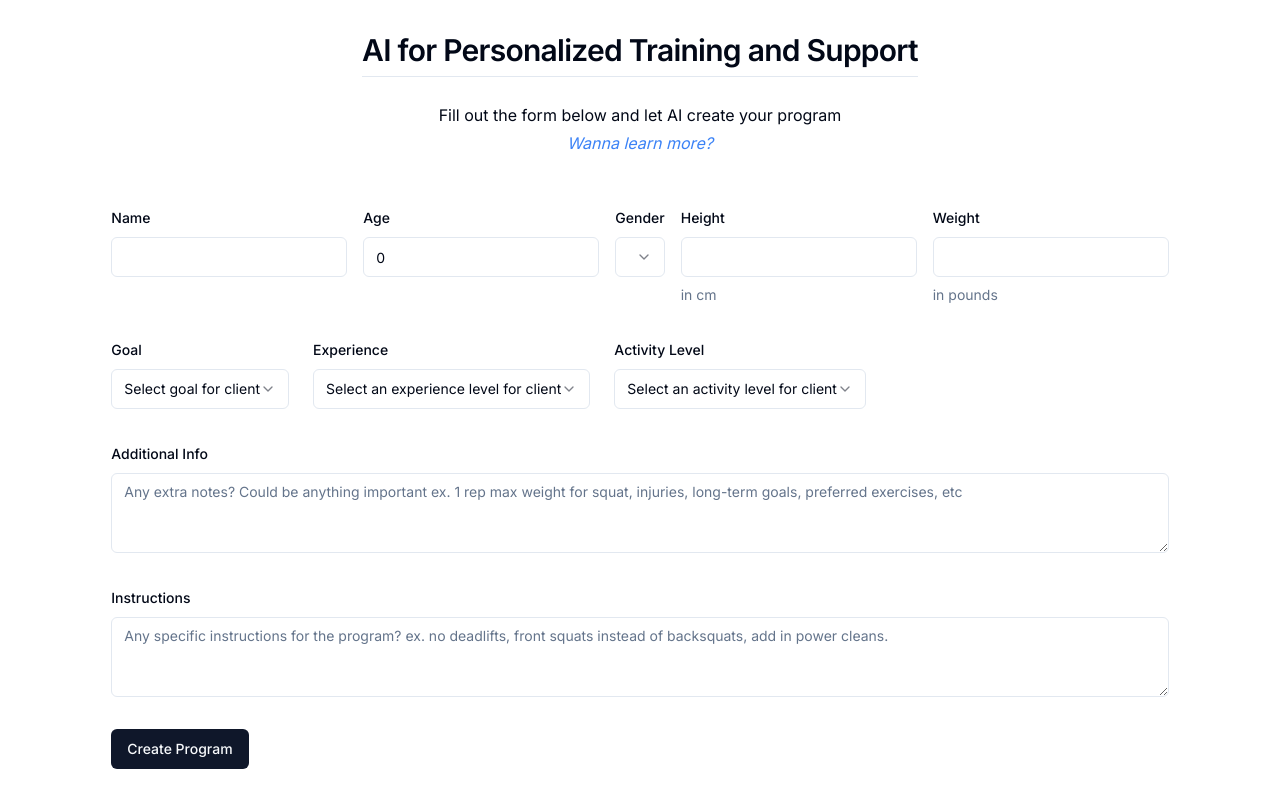
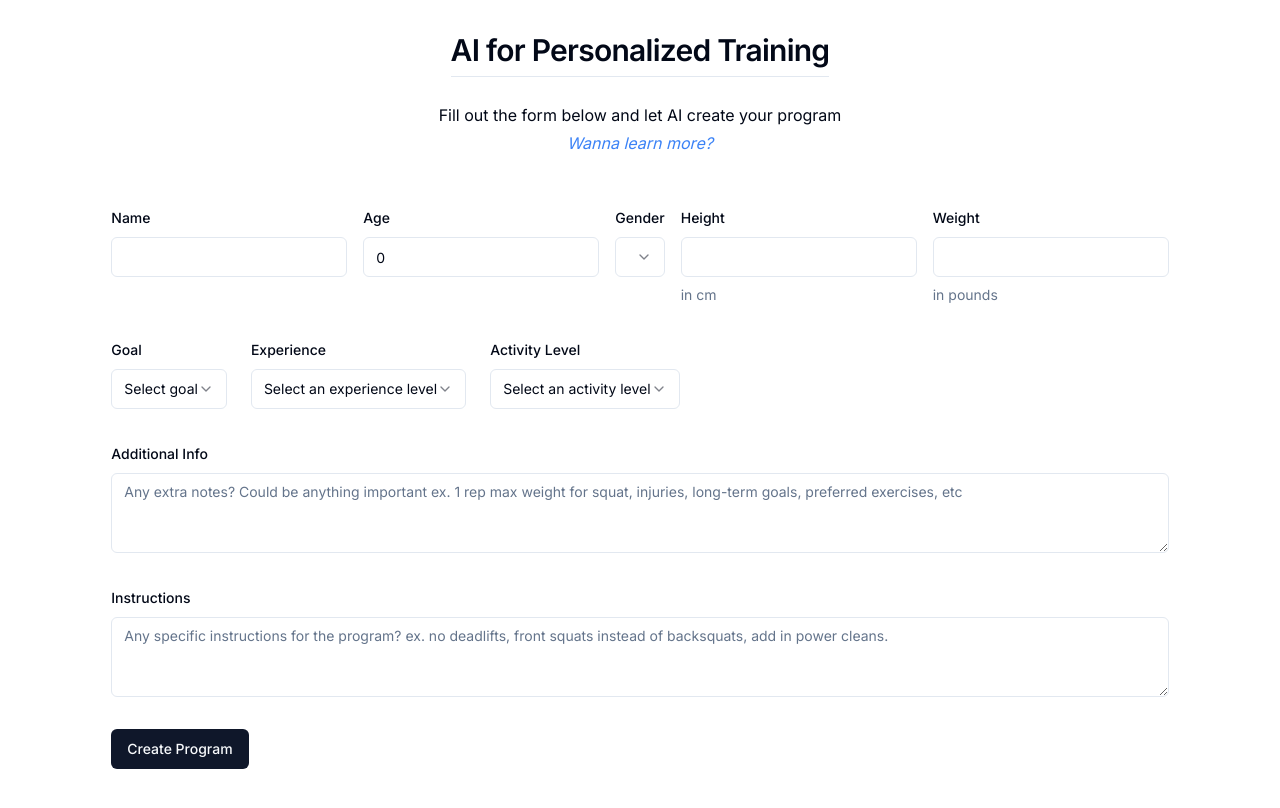
Before and after one commit to achen2089/practical-training, a Next.js app: page / in a window 1280 px wide. Shown: the top 808 px of the page. Built offline with nearby package versions, Linux system fonts and the light colour scheme.

Commit message:
change up fields for clarity

```diff
--- a/app/page.tsx
+++ b/app/page.tsx
@@ -8,7 +8,7 @@ export default function Home() {
   return (
     <div >
       <header className="flex flex-col items-center">
-      <h1 className="item-center mt-10 scroll-m-20 border-b pb-2 pt-8 text-3xl font-semibold tracking-tight transition-colors first:mt-0">AI for Personalized Training and Support</h1>
+      <h1 className="item-center mt-10 scroll-m-20 border-b pb-2 pt-8 text-3xl font-semibold tracking-tight transition-colors first:mt-0">AI for Personalized Training</h1>
         <p className="leading-7 [&:not(:first-child)]:mt-6">
           Fill out the form below and let AI create your program
         </p>
--- a/components/ProfileFormFields.tsx
+++ b/components/ProfileFormFields.tsx
@@ -109,7 +109,7 @@ export const ProfileFormFields = ({ form } : {form : any}) => (
             <Select onValueChange={field.onChange} defaultValue={field.value}>
               <FormControl>
                 <SelectTrigger>
-                  <SelectValue placeholder="Select goal for client" />
+                  <SelectValue placeholder="Select goal" />
                 </SelectTrigger>
               </FormControl>
               <SelectContent>
@@ -134,7 +134,7 @@ export const ProfileFormFields = ({ form } : {form : any}) => (
             <Select onValueChange={field.onChange} defaultValue={field.value}>
               <FormControl>
                 <SelectTrigger>
-                  <SelectValue placeholder="Select an experience level for client" />
+                  <SelectValue placeholder="Select an experience level" />
                 </SelectTrigger>
               </FormControl>
               <SelectContent>
@@ -156,7 +156,7 @@ export const ProfileFormFields = ({ form } : {form : any}) => (
             <Select onValueChange={field.onChange} defaultValue={field.value}>
               <FormControl>
                 <SelectTrigger>
-                  <SelectValue placeholder="Select an activity level for client" />
+                  <SelectValue placeholder="Select an activity level" />
                 </SelectTrigger>
               </FormControl>
               <SelectContent>
```
